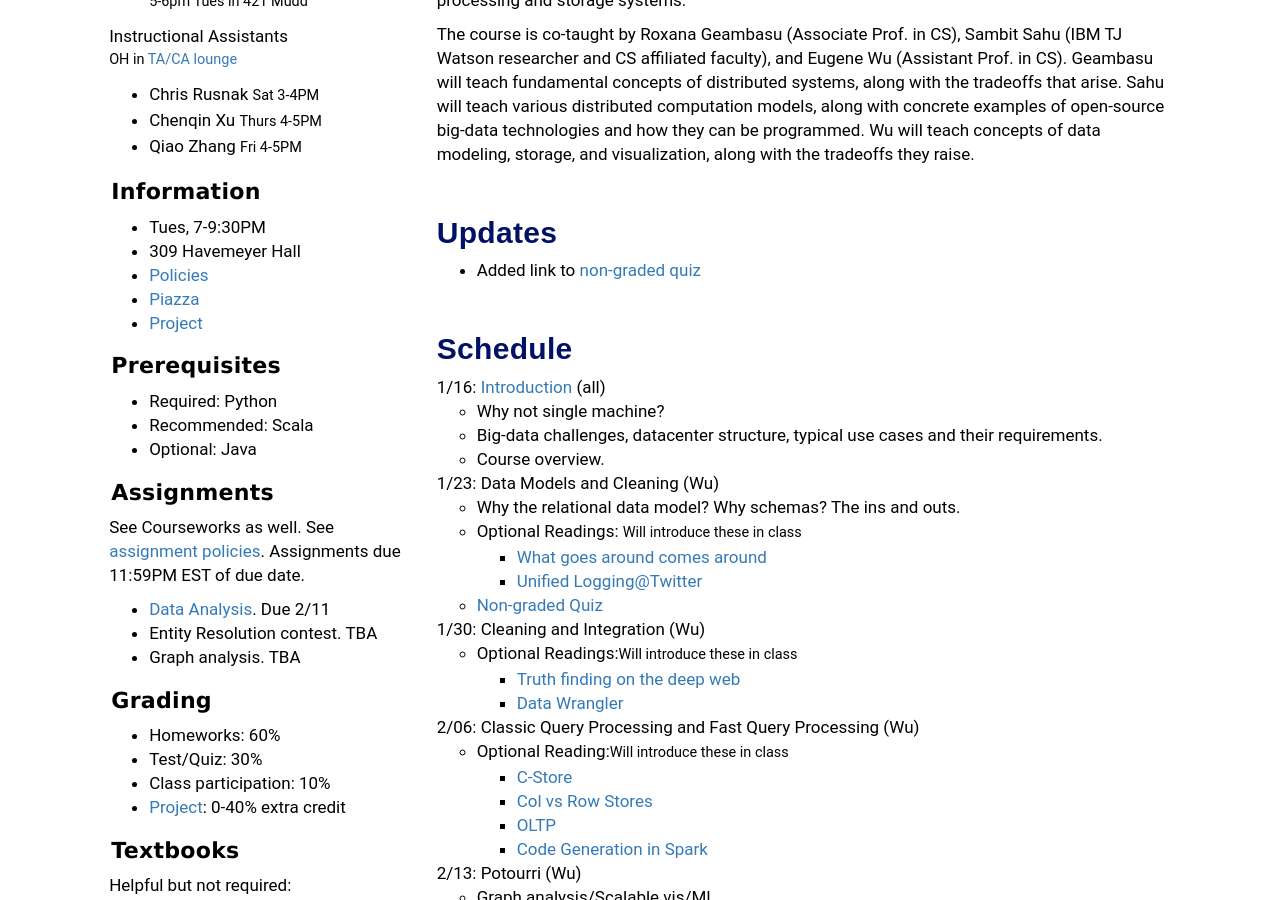
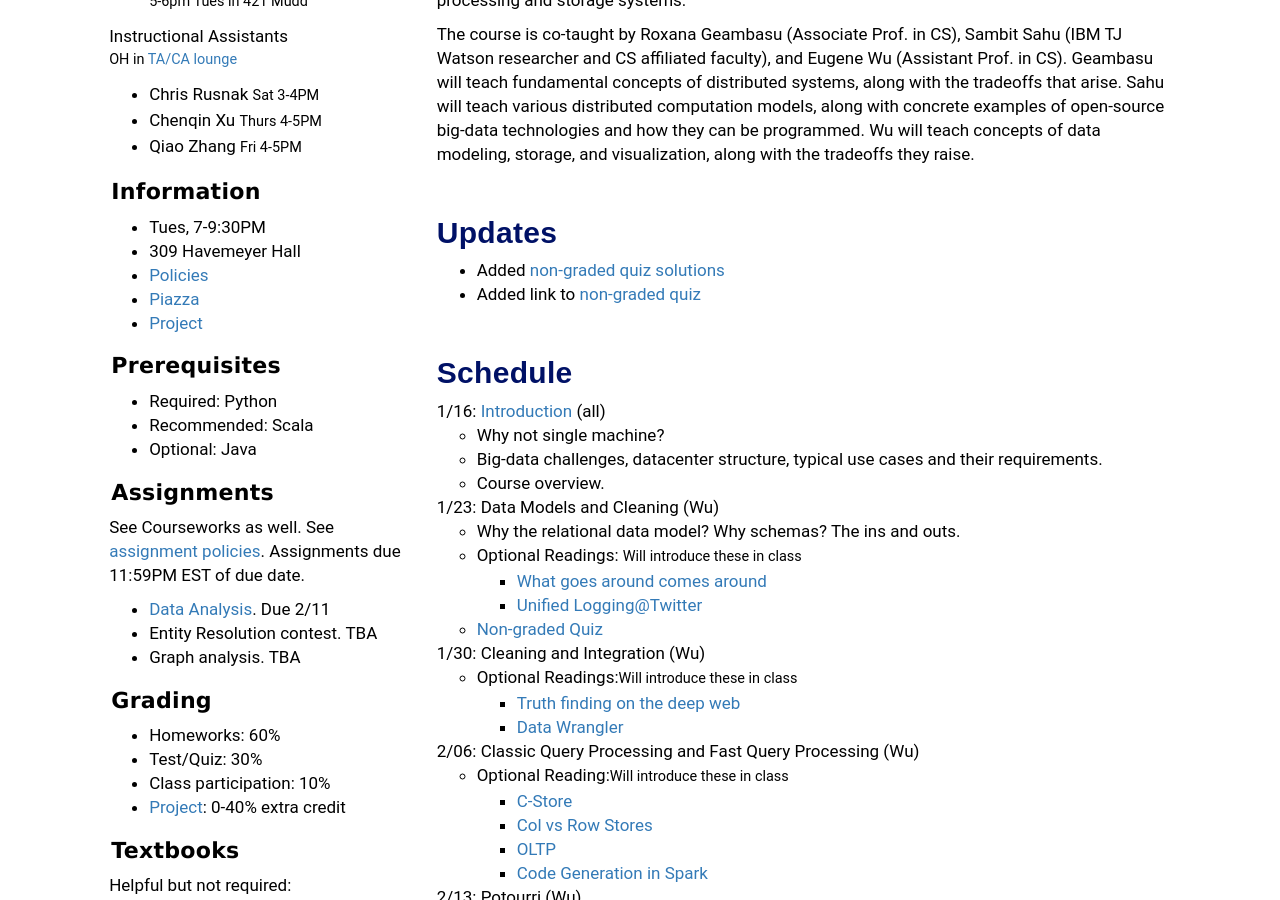
Before and after one commit to KnightMollo/w4121.github.io, a Jekyll site: the page built from index.md, in a window 1280 px wide and 900 px high, scrolled down 391 px. Built offline with Jekyll 4.4.1, drawn with Linux system fonts in a browser that asks for light colours.

Commit message:
lazy commit msg

```diff
--- a/index.md
+++ b/index.md
@@ -12,6 +12,7 @@ The course is co-taught by Roxana Geambasu (Associate Prof. in CS), Sambit Sahu
 
 ## Updates
 
+* Added [non-graded quiz solutions](./quiz_sol)
 * Added link to [non-graded quiz](./quiz)
 
 ## Schedule
```
